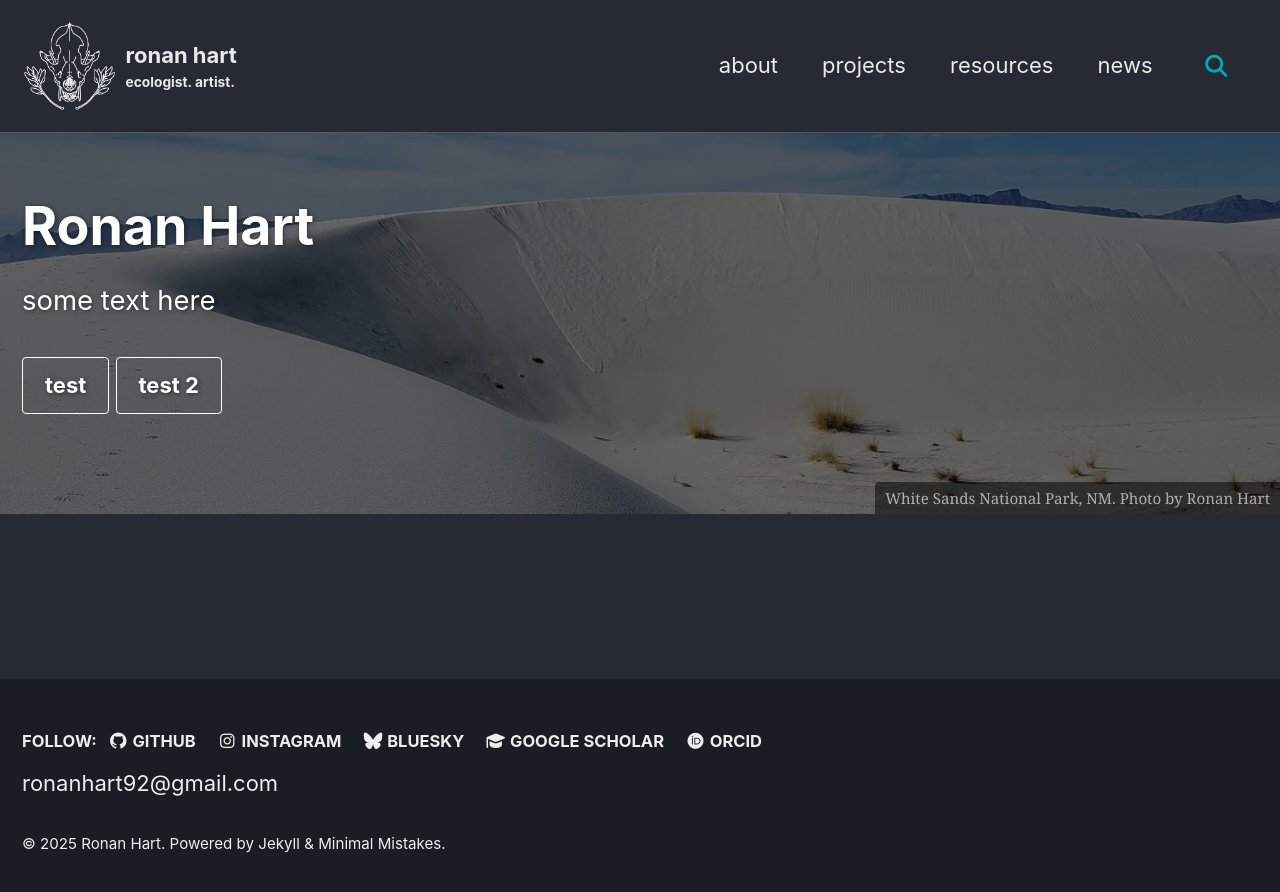
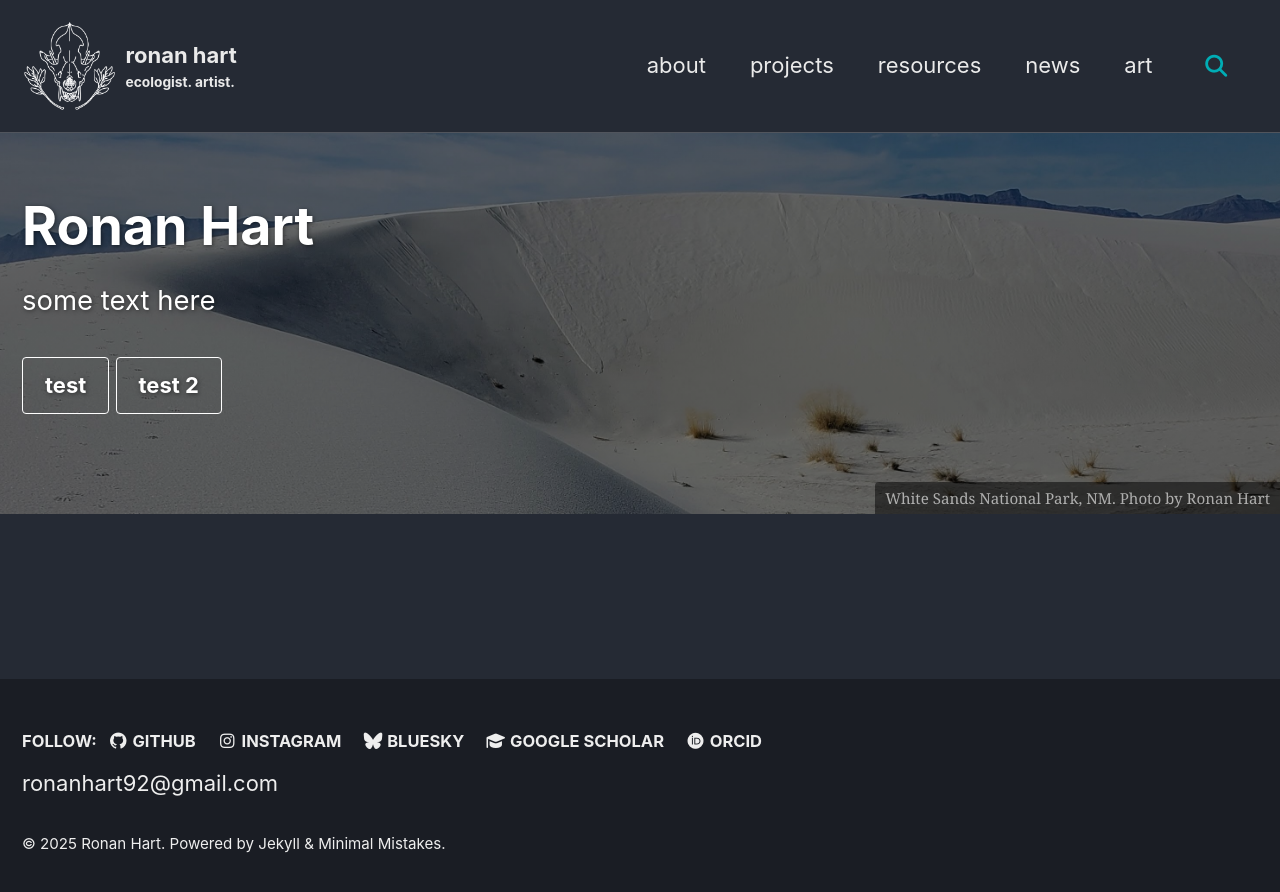
Before and after one commit to ronanhart/ronanhart.github.io, a Jekyll site: the page built from index.html, in a window 1280 px wide. Shown: the top 892 px of the page. Built offline with Jekyll 4.4.1, drawn with Linux system fonts in a browser that asks for light colours; cached includes are drawn as plain includes; the list of posts is cut into pages by our own code.

```diff
--- a/_data/navigation.yml
+++ b/_data/navigation.yml
@@ -10,3 +10,6 @@ main:
 
   - title: "news"
     url: /news/
+
+  - title: "art"
+    url: /gallery/
```
